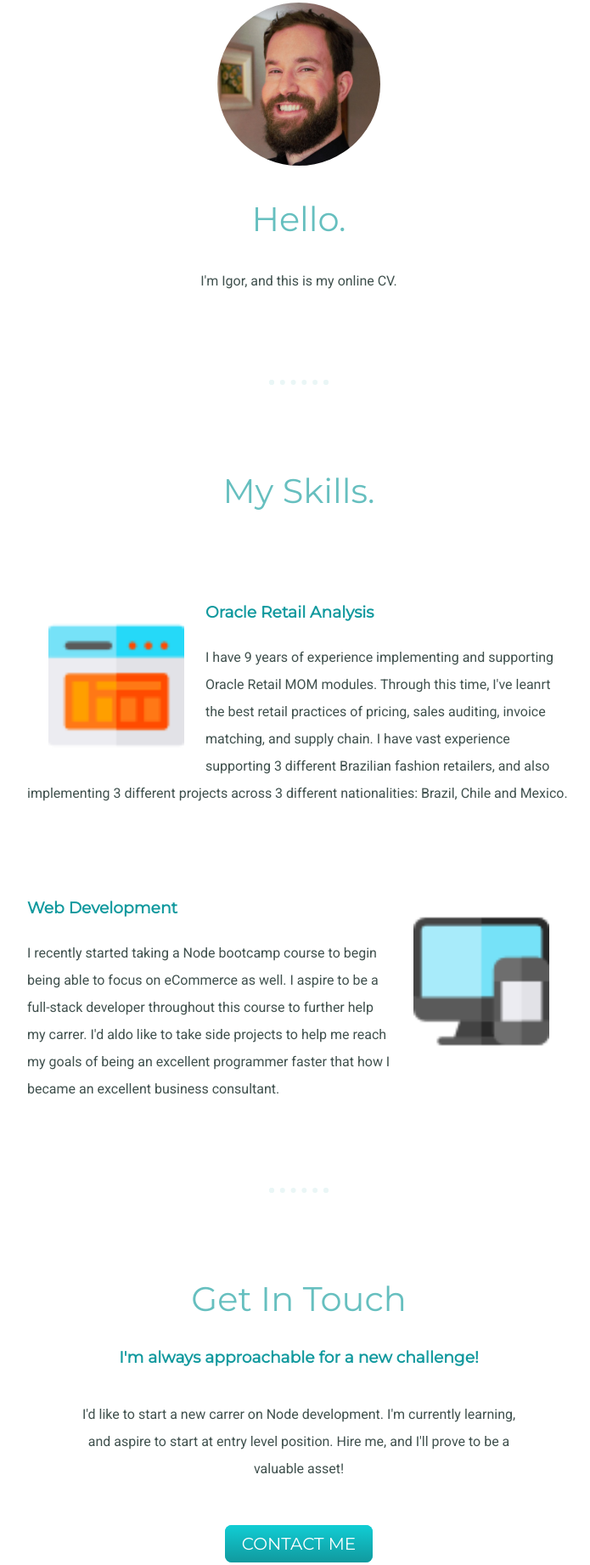
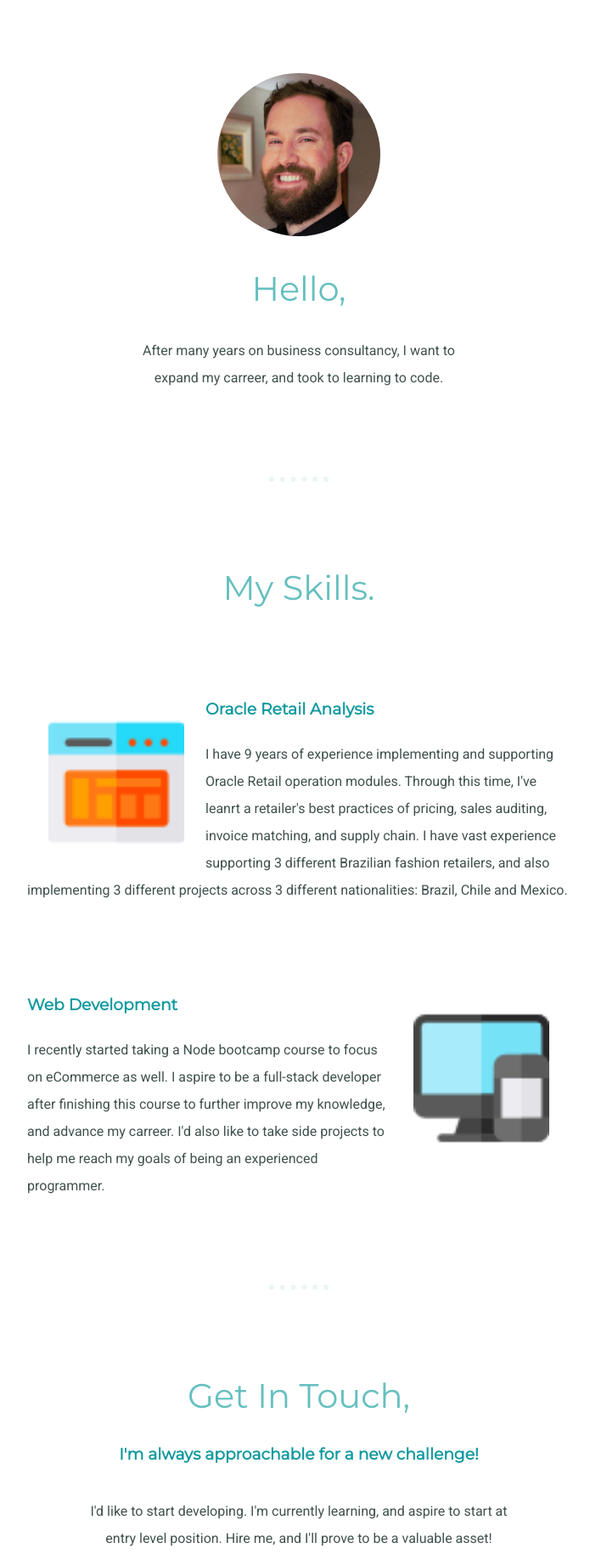
Before and after one commit to IgorBLS/cv, a plain HTML site: page index.html in a window 1280 px wide. Shown: the part 843-2685 px from the top of the page at 85% size, without its empty margins (288-983 px from the left). Drawn offline with Linux system fonts and the light colour scheme.

Commit message:
Add files via upload

```diff
--- a/index.html
+++ b/index.html
@@ -3,7 +3,8 @@
 
 <head>
   <meta charset="utf-8">
-  <title>Igor Lobo</title>
+  <title>Igor Lobo CV</title>
+  <meta name="description" content="Igor Lobo's CV">
   <link rel="stylesheet" href="css/styles.css">
   <link rel="stylesheet" href="https://fonts.googleapis.com/css?family=Montserrat|Roboto&display=swap">
   <link rel="icon" href="favicon.ico">
@@ -13,15 +14,16 @@
   <div class="top-container">
     <img class="top-cloud" src="images/cloud.png" alt="cloud-img">
     <h1>I'm Igor Lobo,</h1>
-    <h2 class="weight">a Senior Oracle Retail Consultant.</h2>
+    <h2 class="weight">a Senior Business Consultant,</h2>
+    <h2 class="weight">and a Node.js learner.</h2>
     <img class="bottom-cloud" src="images/cloud.png" alt="cloud-img">
     <img src="images/mountain.png" alt="mountain-img">
   </div>
   <div class="middle-container">
     <div class="profile">
       <img class="profile-pic" src="images/igor.jfif" alt="igor-img">
-      <h2>Hello.</h2>
-      <p class="intro">I'm Igor, and this is my online CV.</p>
+      <h2>Hello,</h2>
+      <p class="intro">After many years on business consultancy, I want to expand my carreer, and took to learning to code.</p>
     </div>
     <hr>
     <div class="skills">
@@ -29,19 +31,19 @@
       <div class="skill-row">
         <img class="skill-img-1" src="images/oracle-retail.png" alt="spreadsheet-img">
         <h3>Oracle Retail Analysis</h3>
-        <p>I have 9 years of experience implementing and supporting Oracle Retail MOM modules. Through this time, I've leanrt the best retail practices of pricing, sales auditing, invoice matching, and supply chain. I have vast experience supporting 3 different Brazilian fashion retailers, and also implementing 3 different projects across 3 different nationalities: Brazil, Chile and Mexico.</p>
+        <p>I have 9 years of experience implementing and supporting Oracle Retail operation modules. Through this time, I've leanrt a retailer's best practices of pricing, sales auditing, invoice matching, and supply chain. I have vast experience supporting 3 different Brazilian fashion retailers, and also implementing 3 different projects across 3 different nationalities: Brazil, Chile and Mexico.</p>
       </div>
       <div class="skill-row">
         <img class="skill-img-2" src="images/web-development.png" alt="computer-img">
         <h3>Web Development</h3>
-        <p>I recently started taking a Node bootcamp course to begin being able to focus on eCommerce as well. I aspire to be a full-stack developer throughout this course to further help my carrer. I'd aldo like to take side projects to help me reach my goals of being an excellent programmer faster that how I became an excellent business consultant.</p>
+        <p>I recently started taking a Node bootcamp course to focus on eCommerce as well. I aspire to be a full-stack developer after finishing this course to further improve my knowledge, and advance my carreer. I'd also like to take side projects to help me reach my goals of being an experienced programmer.</p>
       </div>
     </div>
     <hr>
     <div class="contact-me">
-      <h2>Get In Touch</h2>
+      <h2>Get In Touch,</h2>
       <h3>I'm always approachable for a new challenge!</h3>
-      <p class="contact-message">I'd like to start a new carrer on Node development. I'm currently learning, and aspire to start at entry level position. Hire me, and I'll prove to be a valuable asset!</p>
+      <p class="contact-message">I'd like to start developing. I'm currently learning, and aspire to start at entry level position. Hire me, and I'll prove to be a valuable asset!</p>
       <a class="btn" href="mailto:igor.brusamolin@gmail.com">CONTACT ME</a>
     </div>
   </div>
@@ -49,7 +51,7 @@
     <a class="footer-link" href="https://www.linkedin.com/in/igor-brusamolin-lobo-dos-santos-02221374/">LinkedIn</a>
     <a class="footer-link" href="https://www.facebook.com/IgorBLS">Facebook</a>
     <a class="footer-link" href="https://www.logicinfo.com">Website</a>
-    <p class="copyright">© 2019 Igor Lobo.</p>
+    <p class="copyright">© 2021 Igor Lobo.</p>
   </div>
 </body>
 </html>
```
Also changed, not shown: css/styles.css (line endings or trailing spaces).
